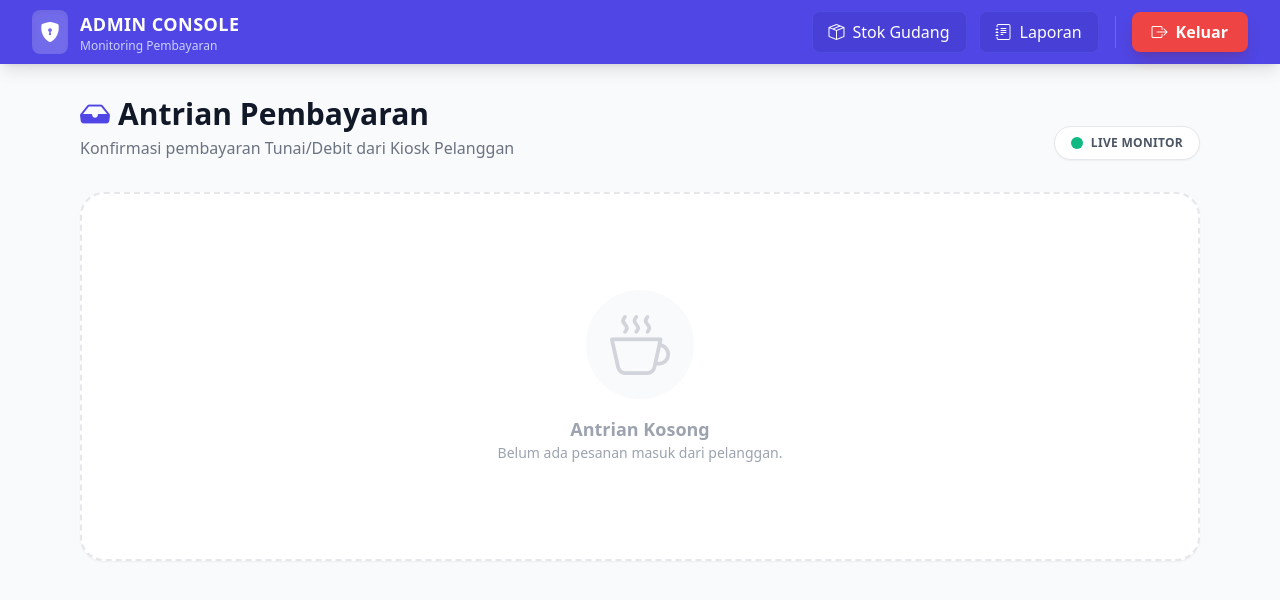
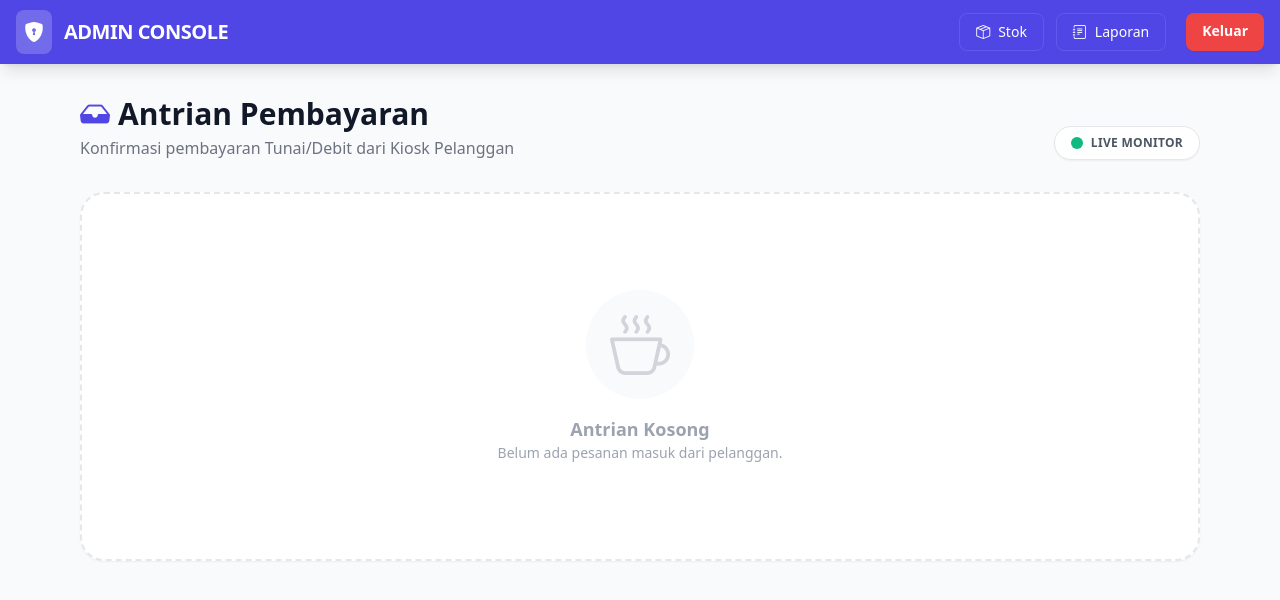
Before and after one commit to MFaridgunawan/s_mart_kasir_ai, a Flask app: page /admin in a window 1280 px wide. Shown: the top 600 px of the page. Run offline with Flask 3, Linux system fonts and the light colour scheme; a user stored in the database is signed in; some libraries are stand-ins or nearby versions.

Commit message:
Optimize final project

```diff
--- a/templates/admin_dashboard.html
+++ b/templates/admin_dashboard.html
@@ -8,18 +8,28 @@
     <script src="https://cdn.jsdelivr.net/npm/sweetalert2@11"></script>
 
     <style>
-        /* CSS KHUSUS PRINT STRUK */
+        /* --- 1. CSS CETAK STRUK (PENTING) --- */
         @media print {
             body * { visibility: hidden; }
             #receipt-area, #receipt-area * { visibility: visible !important; display: block !important; }
-            #receipt-area { position: fixed; left: 0; top: 0; width: 100%; z-index: 9999; background: white; }
+            #receipt-area {
+                position: fixed; left: 0; top: 0; width: 100%; height: 100%;
+                z-index: 9999; background: white; color: black;
+                margin: 0; padding: 0;
+            }
             @page { size: auto; margin: 0; }
         }
-        #receipt-area { display: none; width: 80mm; padding: 10px; font-family: 'Courier New', monospace; text-transform: uppercase; font-size: 12px; }
+
+        /* Tampilan Struk di Layar (Tersembunyi) */
+        #receipt-area {
+            display: none;
+            width: 80mm; padding: 10px;
+            font-family: 'Courier New', monospace;
+            text-transform: uppercase; font-size: 12px;
+        }
         .rec-row { display: flex; justify-content: space-between; }
         .rec-divider { border-bottom: 1px dashed #000; margin: 8px 0; }
 
-        /* Animasi Masuk */
         .fade-in { animation: fadeIn 0.5s ease-out; }
         @keyframes fadeIn { from { opacity: 0; transform: translateY(10px); } to { opacity: 1; transform: translateY(0); } }
     </style>
@@ -27,37 +37,15 @@
 <body class="bg-gray-50 font-sans">
 
 <nav class="bg-indigo-600 shadow-lg mb-8 sticky top-0 z-50">
-    <div class="max-w-7xl mx-auto px-4 sm:px-6 lg:px-8">
-        <div class="flex justify-between items-center h-16">
-
+    <div class="max-w-7xl mx-auto px-4 h-16 flex justify-between items-center">
         <div class="flex items-center gap-3">
-                <div class="bg-white/20 p-2 rounded-lg backdrop-blur-sm shadow-inner">
-                    <i class="bi bi-shield-lock-fill text-white text-xl"></i>
+            <div class="bg-white/20 p-2 rounded-lg backdrop-blur-sm"><i class="bi bi-shield-lock-fill text-white text-xl"></i></div>
+            <span class="text-white text-xl font-bold tracking-tight">ADMIN CONSOLE</span>
         </div>
-                <div class="leading-tight">
-                    <span class="block text-white text-lg font-bold tracking-wide">ADMIN CONSOLE</span>
-                    <span class="block text-indigo-200 text-xs font-medium">Monitoring Pembayaran</span>
-                </div>
-            </div>
-
-            <div class="flex items-center gap-3">
-                <a href="/inventory" class="group bg-indigo-700/50 hover:bg-indigo-500 text-white px-4 py-2 rounded-lg font-medium transition-all flex items-center gap-2 border border-indigo-500/30">
-                    <i class="bi bi-box-seam group-hover:scale-110 transition-transform"></i>
-                    <span>Stok Gudang</span>
-                </a>
-
-                <a href="/history" class="group bg-indigo-700/50 hover:bg-indigo-500 text-white px-4 py-2 rounded-lg font-medium transition-all flex items-center gap-2 border border-indigo-500/30">
-                    <i class="bi bi-journal-text group-hover:scale-110 transition-transform"></i>
-                    <span>Laporan</span>
-                </a>
-
-                <div class="h-8 w-px bg-indigo-400/50 mx-1"></div>
-
-                <a href="/logout" class="bg-red-500 hover:bg-red-600 text-white px-5 py-2 rounded-lg font-bold transition flex items-center gap-2 shadow-lg shadow-red-900/20 hover:shadow-red-500/40">
-                    <i class="bi bi-box-arrow-right"></i> Keluar
-                </a>
-            </div>
-
+        <div class="flex gap-3">
+            <a href="/inventory" class="px-4 py-2 hover:bg-indigo-500 rounded-lg transition text-sm text-white flex items-center gap-2 border border-indigo-400/30"><i class="bi bi-box-seam"></i> Stok</a>
+            <a href="/history" class="px-4 py-2 hover:bg-indigo-500 rounded-lg transition text-sm text-white flex items-center gap-2 border border-indigo-400/30"><i class="bi bi-journal-text"></i> Laporan</a>
+            <a href="/logout" class="bg-red-500 hover:bg-red-600 text-white px-4 py-2 rounded-lg font-bold text-sm shadow-sm ml-2">Keluar</a>
         </div>
     </div>
 </nav>
@@ -65,61 +53,46 @@
 <div class="max-w-6xl mx-auto px-4 pb-12">
     <div class="flex justify-between items-end mb-8">
         <div>
-            <h1 class="text-3xl font-bold text-gray-900 flex items-center gap-2">
-                <i class="bi bi-inbox-fill text-indigo-600"></i> Antrian Pembayaran
-            </h1>
+            <h1 class="text-3xl font-bold text-gray-900 flex items-center gap-2"><i class="bi bi-inbox-fill text-indigo-600"></i> Antrian Pembayaran</h1>
             <p class="text-gray-500 mt-1">Konfirmasi pembayaran Tunai/Debit dari Kiosk Pelanggan</p>
         </div>
         <div class="flex items-center gap-2 bg-white px-4 py-2 rounded-full shadow-sm border border-gray-200">
-            <span class="relative flex h-3 w-3">
-              <span class="animate-ping absolute inline-flex h-full w-full rounded-full bg-emerald-400 opacity-75"></span>
-              <span class="relative inline-flex rounded-full h-3 w-3 bg-emerald-500"></span>
-            </span>
+            <span class="relative flex h-3 w-3"><span class="animate-ping absolute inline-flex h-full w-full rounded-full bg-emerald-400 opacity-75"></span><span class="relative inline-flex rounded-full h-3 w-3 bg-emerald-500"></span></span>
             <span class="text-xs font-bold text-gray-600 tracking-wide">LIVE MONITOR</span>
         </div>
     </div>
 
-    <div id="queue-container" class="space-y-4">
+    <div id="main-container" class="space-y-4">
 
-        {% if not pending_trans %}
-        <div id="empty-queue" class="flex flex-col items-center justify-center py-24 bg-white rounded-3xl shadow-sm border-2 border-dashed border-gray-200">
-            <div class="bg-gray-50 p-6 rounded-full mb-4">
-                <i class="bi bi-cup-hot text-gray-300 text-6xl"></i>
-            </div>
+        <div id="empty-state" class="flex flex-col items-center justify-center py-24 bg-white rounded-3xl shadow-sm border-2 border-dashed border-gray-200 {% if pending_trans %}hidden{% endif %}">
+            <div class="bg-gray-50 p-6 rounded-full mb-4"><i class="bi bi-cup-hot text-gray-300 text-6xl"></i></div>
             <h3 class="text-lg font-bold text-gray-400">Antrian Kosong</h3>
             <p class="text-sm text-gray-400">Belum ada pesanan masuk dari pelanggan.</p>
         </div>
-        {% endif %}
 
+        <div id="cards-wrapper" class="space-y-4">
             {% for t in pending_trans %}
-        <div class="bg-white rounded-2xl shadow-md border border-gray-100 p-6 flex flex-col md:flex-row justify-between items-center fade-in hover:shadow-lg transition-shadow relative overflow-hidden" id="card-{{t.id}}">
+            <div class="bg-white rounded-2xl shadow-md border border-gray-100 p-6 flex flex-col md:flex-row justify-between items-center fade-in relative overflow-hidden card-item" id="card-{{t.id}}">
                 <div class="absolute left-0 top-0 bottom-0 w-1.5 bg-indigo-500"></div>
-
                 <div class="mb-4 md:mb-0 pl-4 w-full">
                     <div class="flex items-center gap-3 mb-3">
                         <span class="bg-gray-900 text-white px-3 py-1 rounded-lg text-xs font-bold tracking-wider">ORDER #{{ t.id }}</span>
-                    <span class="bg-indigo-50 text-indigo-700 px-3 py-1 rounded-lg text-xs font-bold flex items-center gap-1">
-                        <i class="bi bi-clock"></i> {{ t.timestamp.strftime('%H:%M') }}
-                    </span>
-                    <span class="bg-orange-100 text-orange-700 px-3 py-1 rounded-lg text-xs font-bold uppercase border border-orange-200">
-                        {{ t.payment_method }}
-                    </span>
+                        <span class="bg-orange-100 text-orange-700 px-3 py-1 rounded-lg text-xs font-bold uppercase border border-orange-200">{{ t.payment_method }}</span>
                     </div>
                     <h3 class="text-xl font-bold text-gray-800 leading-snug" id="items-{{t.id}}">{{ t.items_str }}</h3>
                 </div>
-
                 <div class="flex items-center gap-6 min-w-max border-t md:border-t-0 md:border-l border-gray-100 pt-4 md:pt-0 md:pl-6 mt-4 md:mt-0 w-full md:w-auto justify-between md:justify-end">
                     <div class="text-right">
-                    <p class="text-xs text-gray-400 uppercase font-bold tracking-wider">Total Tagihan</p>
-                    <p class="text-3xl font-bold text-indigo-600">Rp {{ "{:,}".format(t.total_price).replace(',', '.') }}</p>
+                        <p class="text-xs text-gray-400 uppercase font-bold tracking-wider">Total</p>
+                        <p class="text-3xl font-bold text-indigo-600">Rp {{ "{:,.0f}".format(t.total_price).replace(',', '.') }}</p>
                     </div>
                     <button onclick="openAdminPay('{{t.id}}', '{{t.total_price}}', '{{t.payment_method}}')" class="bg-emerald-500 hover:bg-emerald-600 text-white px-6 py-4 rounded-xl font-bold shadow-lg shadow-emerald-200 transition transform hover:-translate-y-1 active:translate-y-0 flex items-center gap-2">
-                    <i class="bi bi-cash-coin text-xl"></i>
-                    <span>PROSES</span>
+                        <i class="bi bi-cash-coin text-xl"></i> <span>PROSES</span>
                     </button>
                 </div>
             </div>
             {% endfor %}
+        </div>
 
     </div>
 </div>
@@ -127,64 +100,35 @@
 <div id="adminPayModal" class="hidden fixed inset-0 bg-black/60 backdrop-blur-sm z-50 flex items-center justify-center p-4 transition-opacity">
     <div class="bg-white rounded-3xl shadow-2xl max-w-lg w-full overflow-hidden transform scale-100 transition-transform">
         <div class="bg-gray-900 text-white p-6 flex justify-between items-center">
-            <div>
-                <h3 class="text-xl font-bold">Terima Pembayaran</h3>
-                <p class="text-gray-400 text-xs mt-1">Konfirmasi dan hitung kembalian</p>
-            </div>
+            <div><h3 class="text-xl font-bold">Terima Pembayaran</h3><p class="text-gray-400 text-xs mt-1">Konfirmasi dan hitung kembalian</p></div>
             <button onclick="closeAdminModal()" class="text-gray-400 hover:text-white text-2xl bg-gray-800 w-8 h-8 rounded-full flex items-center justify-center transition">&times;</button>
         </div>
-
         <div class="p-8">
-            <input type="hidden" id="admin-trx-id">
-            <input type="hidden" id="admin-trx-method">
-
-            <div class="flex justify-between items-center mb-6 bg-indigo-50 p-4 rounded-2xl border border-indigo-100">
-                <span class="text-indigo-900 font-bold text-sm uppercase">Total Tagihan</span>
-                <span class="text-3xl font-bold text-indigo-700">Rp <span id="admin-display-total">0</span></span>
-            </div>
-
+            <input type="hidden" id="admin-trx-id"><input type="hidden" id="admin-trx-method">
+            <div class="flex justify-between items-center mb-6 bg-indigo-50 p-4 rounded-2xl border border-indigo-100"><span class="text-indigo-900 font-bold text-sm uppercase">Total Tagihan</span><span class="text-3xl font-bold text-indigo-700">Rp <span id="admin-display-total">0</span></span></div>
             <div id="admin-cash-input-area">
                 <label class="block text-sm font-bold text-gray-700 mb-2">Uang Diterima</label>
-                <div class="relative mb-4">
-                    <span class="absolute left-4 top-1/2 -translate-y-1/2 text-gray-400 font-bold">Rp</span>
-                    <input type="number" id="admin-cash-in" placeholder="0" oninput="calcAdminChange()" class="w-full pl-10 pr-4 py-4 border-2 border-gray-200 rounded-xl text-2xl font-bold text-gray-900 focus:border-indigo-500 focus:ring-0 outline-none transition text-right">
-                </div>
-
+                <input type="number" id="admin-cash-in" oninput="calcAdminChange()" class="w-full mb-4 pl-4 pr-4 py-4 border-2 border-gray-200 rounded-xl text-2xl font-bold text-gray-900 text-right">
                 <div class="grid grid-cols-4 gap-2 mb-6">
-                    <button onclick="setAdminCash('PAS')" class="px-2 py-2 bg-indigo-100 text-indigo-700 rounded-lg font-bold text-sm hover:bg-indigo-200 transition">Uang Pas</button>
+                    <button onclick="setAdminCash('PAS')" class="px-2 py-2 bg-indigo-100 text-indigo-700 rounded-lg font-bold text-sm hover:bg-indigo-200 transition">Pas</button>
                     <button onclick="setAdminCash(20000)" class="px-2 py-2 bg-gray-100 text-gray-600 rounded-lg font-medium text-sm hover:bg-gray-200 transition">20rb</button>
                     <button onclick="setAdminCash(50000)" class="px-2 py-2 bg-gray-100 text-gray-600 rounded-lg font-medium text-sm hover:bg-gray-200 transition">50rb</button>
                     <button onclick="setAdminCash(100000)" class="px-2 py-2 bg-gray-100 text-gray-600 rounded-lg font-medium text-sm hover:bg-gray-200 transition">100rb</button>
                 </div>
-
-                <div class="flex justify-between items-end border-t border-gray-100 pt-4 mb-6">
-                    <span class="text-gray-500 font-medium mb-1">Kembalian</span>
-                    <h3 class="text-3xl font-bold text-gray-300" id="admin-change-display">Rp 0</h3>
+                <div class="flex justify-between items-end border-t border-gray-100 pt-4 mb-6"><span class="text-gray-500 font-medium mb-1">Kembalian</span><h3 class="text-3xl font-bold text-gray-300" id="admin-change-display">Rp 0</h3></div>
             </div>
-            </div>
-
-            <button onclick="submitAdminPay()" id="btn-admin-submit" disabled class="w-full bg-emerald-500 hover:bg-emerald-600 disabled:bg-gray-300 disabled:cursor-not-allowed text-white font-bold py-4 rounded-xl shadow-lg transition flex justify-center items-center gap-2">
-                <i class="bi bi-printer-fill"></i> LUNAS & CETAK STRUK
-            </button>
+            <button onclick="submitAdminPay()" id="btn-admin-submit" disabled class="w-full bg-emerald-500 hover:bg-emerald-600 disabled:bg-gray-300 disabled:cursor-not-allowed text-white font-bold py-4 rounded-xl shadow-lg transition">LUNAS & CETAK STRUK</button>
         </div>
     </div>
 </div>
 
 <div id="receipt-area">
-    <div style="text-align:center;">
-        <h3 style="margin:0; font-weight:bold;">S-Mart</h3>
-        <div>Jl. Bandung Timur Jaya.99</div>
-        <div>Bandung - Jawa Barat</div>
-    </div>
-    <div class="rec-divider"></div>
-    <div class="rec-row"><span>NO: <span id="rec-id">#</span></span><span id="rec-date">--/--</span></div>
-    <div class="rec-divider"></div>
-    <div id="rec-items"></div>
-    <div class="rec-divider"></div>
+    <div style="text-align:center;"><h3 style="margin:0; font-weight:bold;">S-Mart</h3><div>Jl. Bandung Timur Jaya </div></div><div class="rec-divider"></div>
+    <div class="rec-row"><span>NO: <span id="rec-id">#</span></span><span id="rec-date">--/--</span></div><div class="rec-divider"></div>
+    <div id="rec-items"></div><div class="rec-divider"></div>
     <div class="rec-row rec-bold"><span>TOTAL</span><span>Rp <span id="rec-total">0</span></span></div>
     <div class="rec-row"><span>TUNAI</span><span>Rp <span id="rec-cash">0</span></span></div>
-    <div class="rec-row"><span>KEMBALI</span><span>Rp <span id="rec-change">0</span></span></div>
-    <div class="rec-divider"></div>
+    <div class="rec-row"><span>KEMBALI</span><span>Rp <span id="rec-change">0</span></span></div><div class="rec-divider"></div>
     <div style="text-align:center;">* LUNAS *<br>TERIMA KASIH</div>
 </div>
 
@@ -192,33 +136,39 @@
     var socket = io();
     let currentTotal = 0;
 
+    function renderEmptyState() {
+        const wrapper = document.getElementById('cards-wrapper');
+        const emptyState = document.getElementById('empty-state');
+        if (wrapper.children.length === 0) emptyState.classList.remove('hidden');
+        else emptyState.classList.add('hidden');
+    }
+
+    // Panggil saat load
+    document.addEventListener("DOMContentLoaded", renderEmptyState);
+
+    // Socket: Terima Data
     socket.on('incoming_payment', function(data) {
-        document.getElementById('empty-queue')?.remove();
         const cardHTML = `
-        <div class="bg-white rounded-2xl shadow-md border border-gray-100 p-6 flex flex-col md:flex-row justify-between items-center fade-in relative overflow-hidden" id="card-${data.id}">
+        <div class="bg-white rounded-2xl shadow-md border border-gray-100 p-6 flex flex-col md:flex-row justify-between items-center fade-in relative overflow-hidden card-item" id="card-${data.id}">
             <div class="absolute left-0 top-0 bottom-0 w-1.5 bg-indigo-500"></div>
             <div class="mb-4 md:mb-0 pl-4 w-full">
                 <div class="flex items-center gap-3 mb-3">
                     <span class="bg-gray-900 text-white px-3 py-1 rounded-lg text-xs font-bold tracking-wider">ORDER #${data.id}</span>
-                    <span class="bg-green-100 text-green-700 px-3 py-1 rounded-lg text-xs font-bold">BARU MASUK</span>
                     <span class="bg-orange-100 text-orange-700 px-3 py-1 rounded-lg text-xs font-bold uppercase border border-orange-200">${data.method}</span>
                 </div>
                 <h3 class="text-xl font-bold text-gray-800 leading-snug" id="items-${data.id}">${data.items}</h3>
             </div>
             <div class="flex items-center gap-6 w-full md:w-auto justify-between md:justify-end">
-                <div class="text-right">
-                    <p class="text-xs text-gray-400 uppercase font-bold tracking-wider">Total Tagihan</p>
-                    <p class="text-3xl font-bold text-indigo-600">Rp ${parseInt(data.total).toLocaleString('id-ID')}</p>
-                </div>
-                <button onclick="openAdminPay('${data.id}', '${data.total}', '${data.method}')" class="bg-emerald-500 hover:bg-emerald-600 text-white px-6 py-4 rounded-xl font-bold shadow-lg shadow-emerald-200 transition transform hover:-translate-y-1 flex items-center gap-2">
-                    <i class="bi bi-cash-coin text-xl"></i> <span>PROSES</span>
-                </button>
+                <div class="text-right"><p class="text-xs text-gray-400 uppercase font-bold tracking-wider">Total</p><p class="text-3xl font-bold text-indigo-600">Rp ${parseInt(data.total).toLocaleString('id-ID')}</p></div>
+                <button onclick="openAdminPay('${data.id}', '${data.total}', '${data.method}')" class="bg-emerald-500 hover:bg-emerald-600 text-white px-6 py-4 rounded-xl font-bold shadow-lg shadow-emerald-200 transition transform hover:-translate-y-1 flex items-center gap-2"><i class="bi bi-cash-coin text-xl"></i><span>PROSES</span></button>
             </div>
         </div>`;
-        document.getElementById('queue-container').insertAdjacentHTML('afterbegin', cardHTML);
+        document.getElementById('cards-wrapper').insertAdjacentHTML('afterbegin', cardHTML);
+        renderEmptyState();
         new Audio('https://assets.mixkit.co/active_storage/sfx/2869/2869-preview.mp3').play();
     });
 
+    // Modal Logic
     function openAdminPay(id, total, method) {
         currentTotal = parseInt(total);
         document.getElementById('admin-trx-id').value = id;
@@ -228,56 +178,41 @@
         document.getElementById('admin-change-display').innerText = 'Rp 0';
         document.getElementById('btn-admin-submit').disabled = true;
         document.getElementById('adminPayModal').classList.remove('hidden');
-        if (method === 'QRIS') {
-            document.getElementById('admin-cash-in').value = currentTotal;
-            document.getElementById('admin-cash-in').disabled = true;
-            calcAdminChange();
-        } else {
-            document.getElementById('admin-cash-in').disabled = false;
-            setTimeout(() => document.getElementById('admin-cash-in').focus(), 100);
+        if (method === 'QRIS') { document.getElementById('admin-cash-in').value = currentTotal; document.getElementById('admin-cash-in').disabled = true; calcAdminChange(); }
+        else { document.getElementById('admin-cash-in').disabled = false; setTimeout(()=>document.getElementById('admin-cash-in').focus(), 100); }
     }
+    function closeAdminModal(){ document.getElementById('adminPayModal').classList.add('hidden'); }
+    function setAdminCash(v){ document.getElementById('admin-cash-in').value = (v==='PAS')?currentTotal:v; calcAdminChange(); }
+    function calcAdminChange(){
+        let c = parseFloat(document.getElementById('admin-cash-in').value)||0; let ch = c-currentTotal; let b = document.getElementById('btn-admin-submit');
+        if(c>=currentTotal){ document.getElementById('admin-change-display').innerText="Rp "+ch.toLocaleString('id-ID'); document.getElementById('admin-change-display').className="text-3xl font-bold text-emerald-600"; b.disabled=false; }
+        else{ document.getElementById('admin-change-display').innerText="Kurang"; document.getElementById('admin-change-display').className="text-3xl font-bold text-red-500"; b.disabled=true; }
     }
 
-    function closeAdminModal() { document.getElementById('adminPayModal').classList.add('hidden'); }
-    function setAdminCash(amount) {
-        if(amount === 'PAS') document.getElementById('admin-cash-in').value = currentTotal;
-        else document.getElementById('admin-cash-in').value = amount;
-        calcAdminChange();
-    }
-    function calcAdminChange() {
-        let cash = parseFloat(document.getElementById('admin-cash-in').value) || 0;
-        let change = cash - currentTotal;
-        let btn = document.getElementById('btn-admin-submit');
-        if (cash >= currentTotal) {
-            document.getElementById('admin-change-display').innerText = "Rp " + change.toLocaleString('id-ID');
-            document.getElementById('admin-change-display').className = "text-3xl font-bold text-emerald-600";
-            btn.disabled = false;
-        } else {
-            document.getElementById('admin-change-display').innerText = "Kurang";
-            document.getElementById('admin-change-display').className = "text-3xl font-bold text-red-500";
-            btn.disabled = true;
-        }
-    }
-    function submitAdminPay() {
-        let id = document.getElementById('admin-trx-id').value;
-        let cash = parseFloat(document.getElementById('admin-cash-in').value);
-        let change = cash - currentTotal;
-        let itemsStr = document.getElementById('items-' + id).innerText;
-        fetch('/confirm_payment', {
-            method: 'POST', headers: {'Content-Type': 'application/json'},
-            body: JSON.stringify({ id: id, cash_in: cash, change: change })
-        }).then(res => res.json()).then(data => {
-            if(data.status === 'success') {
+    // 3. SUBMIT DAN CETAK
+    function submitAdminPay(){
+        let id=document.getElementById('admin-trx-id').value; let cash=parseFloat(document.getElementById('admin-cash-in').value); let ch=cash-currentTotal; let it=document.getElementById('items-'+id).innerText;
+        fetch('/confirm_payment', { method:'POST', headers:{'Content-Type':'application/json'}, body:JSON.stringify({id:id, cash_in:cash, change:ch}) }).then(res=>res.json()).then(data=>{
+            if(data.status==='success'){
                 closeAdminModal();
-                document.getElementById('rec-id').innerText = "#" + id;
-                document.getElementById('rec-date').innerText = new Date().toLocaleString('id-ID');
-                document.getElementById('rec-total').innerText = currentTotal.toLocaleString('id-ID');
-                document.getElementById('rec-cash').innerText = cash.toLocaleString('id-ID');
-                document.getElementById('rec-change').innerText = change.toLocaleString('id-ID');
-                let itemsHTML = ""; itemsStr.split(', ').forEach(item => { itemsHTML += `<div class="rec-row"><span>${item}</span><span>OK</span></div>`; });
-                document.getElementById('rec-items').innerHTML = itemsHTML;
-                document.getElementById('card-' + id).remove();
-                Swal.fire({ icon: 'success', title: 'Lunas', text: 'Mencetak struk...', timer: 1000, showConfirmButton: false }).then(() => { setTimeout(() => window.print(), 500); });
+
+                // ISI DATA STRUK (PENTING! Jangan dihapus)
+                document.getElementById('rec-id').innerText="#"+id;
+                document.getElementById('rec-date').innerText=new Date().toLocaleString('id-ID');
+                document.getElementById('rec-total').innerText=currentTotal.toLocaleString('id-ID');
+                document.getElementById('rec-cash').innerText=cash.toLocaleString('id-ID');
+                document.getElementById('rec-change').innerText=ch.toLocaleString('id-ID');
+                let h=""; it.split(', ').forEach(i=>{h+=`<div class="rec-row"><span>${i}</span><span>OK</span></div>`;});
+                document.getElementById('rec-items').innerHTML=h;
+
+                // HAPUS KARTU
+                const card = document.getElementById('card-'+id);
+                card.remove();
+                renderEmptyState(); // Cek kosong atau tidak
+
+                Swal.fire({ icon:'success', title:'Lunas', timer:1000, showConfirmButton:false }).then(()=>{
+                    setTimeout(()=>window.print(),500);
+                });
             }
         });
     }
--- a/templates/kasir_laptop.html
+++ b/templates/kasir_laptop.html
@@ -3,7 +3,7 @@
 <head>
     <meta charset="UTF-8">
     <meta name="viewport" content="width=device-width, initial-scale=1.0, maximum-scale=1.0, user-scalable=no">
-    <title>Smart Checkout Monitor</title>
+    <title>S-Mart</title>
     <script src="https://cdn.tailwindcss.com"></script>
     <link rel="stylesheet" href="https://cdn.jsdelivr.net/npm/bootstrap-icons@1.10.5/font/bootstrap-icons.css">
     <script src="https://cdnjs.cloudflare.com/ajax/libs/socket.io/4.0.1/socket.io.js"></script>
```
Also changed, not shown: templates/scanner_hp.html (+44 -75 lines). Lines whose indentation alone changed are shown as unchanged.
